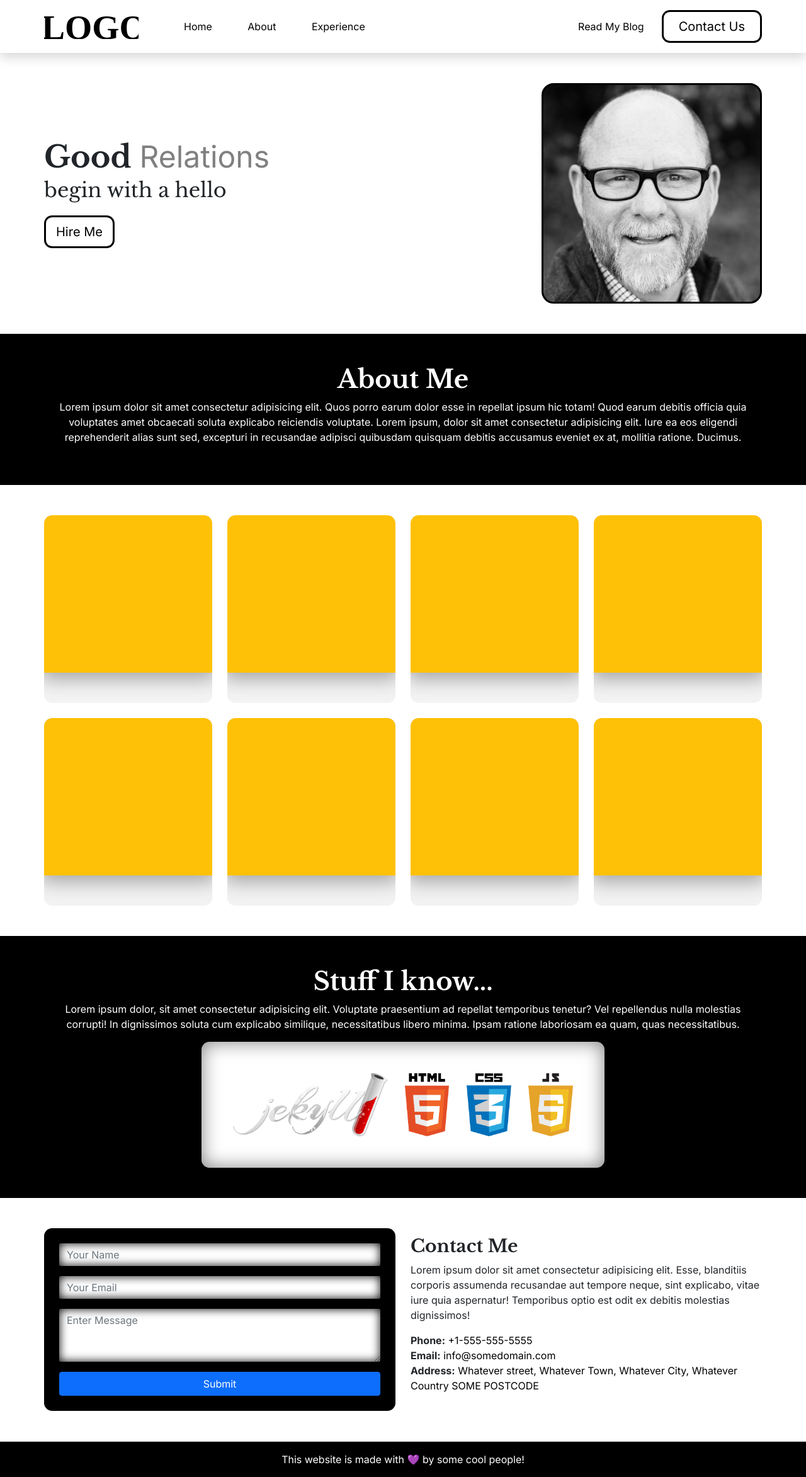
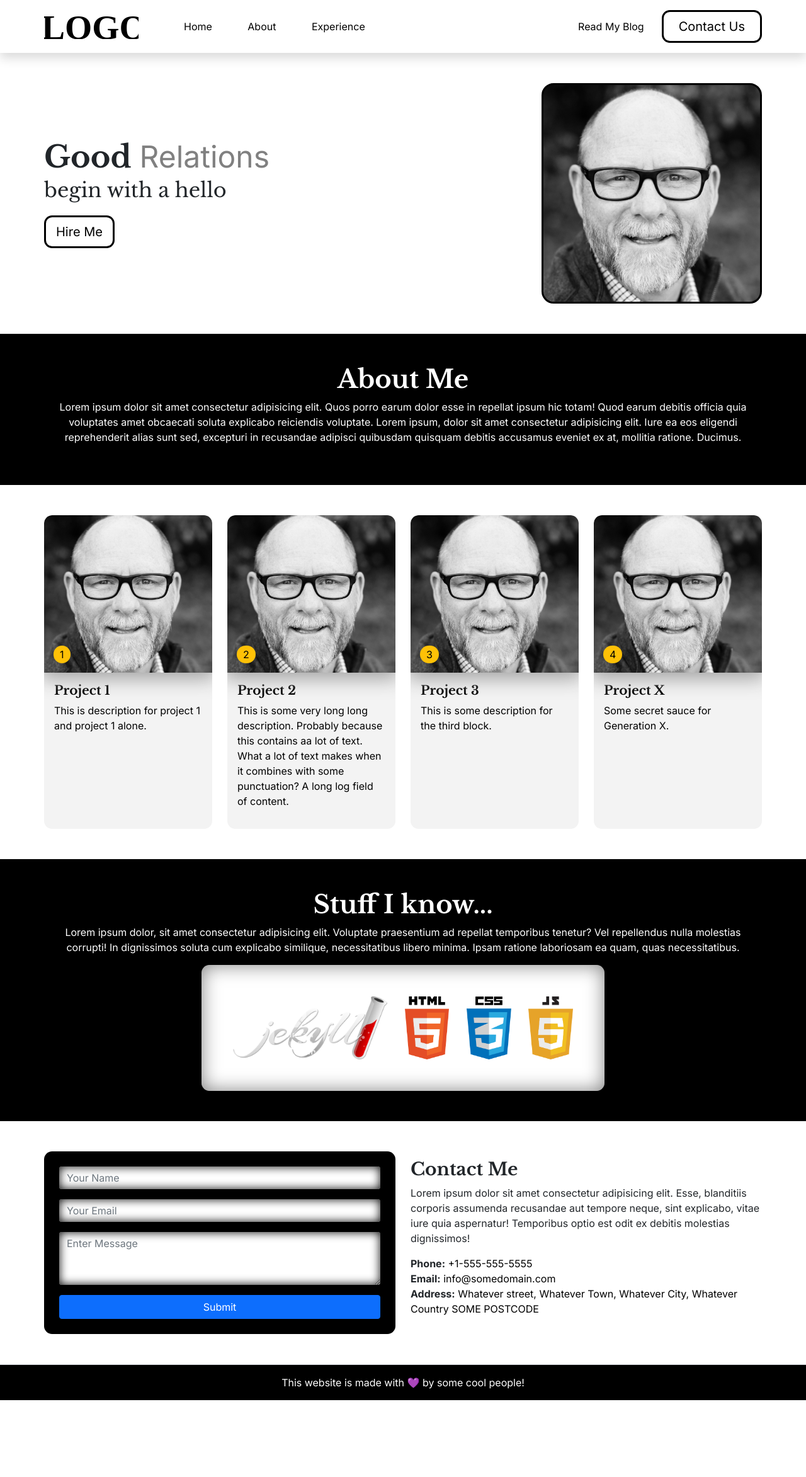
Before and after one commit to xhifi/jekyll-portfolio-site, a Jekyll site: the page built from index.html, in a window 1280 px wide. Shown: the whole page at 63% size. Built offline with Jekyll 4.4.1, drawn with Linux system fonts in a browser that asks for light colours; after the commit the page ends 2223 px from its top, so only the background shows below that.

Commit message:
Json Data fetching in Projects

```diff
--- /dev/null
+++ b/_data/allData.json
@@ -0,0 +1,83 @@
+{
+  "title": "Hello World",
+  "siteMetadata": {
+    "title": "My Portfolio Website",
+    "description": "This is some site description",
+    "socials": {
+      "facebook": {
+        "url": "https://www.facebook.com/",
+        "icon": "facebook"
+      },
+      "twitter": {
+        "url": "https://twitter.com/",
+        "icon": "twitter"
+      },
+      "phone": {
+        "url": "0203 6599254",
+        "icon": "phone"
+      },
+      "email": {
+        "url": "info@yourdomain.com",
+        "icon": "envelope"
+      },
+      "address": {
+        "url": "info@yourdomain.com",
+        "icon": "pin"
+      }
+    }
+  },
+  "pages": [
+    {
+      "title": "Home",
+      "path": "/",
+      "mainHeading": "Hi my name is Namrah Khan",
+      "mainText": "And I am a Graduate in Computer Sciences, currently working with more than 4 Languagesa and 8 Frameworks!"
+    },
+    {
+      "title": "About Me",
+      "path": "/about",
+      "mainHeading": "Graduate of Year 2022",
+      "mainText": "I excel in "
+    },
+    {
+      "title": "My Experience",
+      "path": "/experience",
+      "mainHeading": "",
+      "mainText": ""
+    },
+    {
+      "title": "My Blog",
+      "path": "/blog",
+      "mainHeading": "",
+      "mainText": ""
+    },
+    {
+      "title": "Hire Me",
+      "path": "/contact",
+      "mainHeading": "",
+      "mainText": ""
+    }
+  ],
+  "projects": [
+    {
+      "title": "Project 1",
+      "image": "media/images/placeholders/person.png",
+      "description": "This is description for project 1 and project 1 alone."
+    },
+    {
+      "title": "Project 2",
+      "image": "media/images/placeholders/person.png",
+      "description": "This is some very long long description. Probably because this contains aa lot of text. What a lot of text makes when it combines with some punctuation? A long log field of content."
+    },
+    {
+      "title": "Project 3",
+      "image": "media/images/placeholders/person.png",
+      "description": "This is some description for the third block."
+    },
+    {
+      "title": "Project X",
+      "image": "media/images/placeholders/person.png",
+      "description": "Some secret sauce for Generation X."
+    }
+  ]
+}
--- a/_includes/allCard.html
+++ /dev/null
@@ -1,3 +0,0 @@
-<div class="container">
-  <div class="row row-cols-3"></div>
-</div>
--- a/_includes/card.html
+++ /dev/null
@@ -1,2 +0,0 @@
-<h1>{{ include.name }}</h1>
-<p>{{ include.hero }}</p>
--- a/_includes/projects/project.html
+++ b/_includes/projects/project.html
@@ -1,17 +1,12 @@
 <div class="col-3 project-col">
   <a href="/" class="text-decoration-none text-main project-encapsulation">
     <div class="card h-100 project-card">
-      <div
-        class="bg-warning project-img"
-        style="background-image: url({{ site.baseurl }}{{ include.image }})"
-      >
-        {% if number != "" %}<span class="project-tag" style="color: white"
-          >{{ include.number }}</span
-        >{% endif %}
+      <div class="bg-warning project-img" style="background-image: url({{ site.baseurl }}{{ include.image }})">
+        {% if number != "" %}<span class="project-tag" style="color: white">{{ include.number }}</span>{% endif %}
       </div>
       <div class="card-body project-body">
         <h5 class="card-title project-title">{{ include.name }}</h5>
-        <p class="card-text project-text">{{ include.date }}</p>
+        <p class="card-text project-text">{{ include.text }}</p>
       </div>
     </div>
   </a>
--- a/_includes/projects/projects.html
+++ b/_includes/projects/projects.html
@@ -2,11 +2,8 @@
 include projects/project.html %} -->
 <div class="container-fluid px-0 projects-block">
   <div class="container px-0 projects-container">
-    <div class="row gx-4 gy-4 projects-row">
-      {% include projects/project.html %} {% include projects/project.html %} {%
-      include projects/project.html %} {% include projects/project.html %} {%
-      include projects/project.html %} {% include projects/project.html %} {%
-      include projects/project.html %} {% include projects/project.html %}
+    <div class="row gx-4 gy-4 row-cols-3 projects-row">
+      {% for item in site.data.allData.projects %} {% include projects/project.html name=item.title text=item.description image=item.image number=forloop.index %} {% endfor %}
     </div>
   </div>
 </div>
--- a/index.html
+++ b/index.html
@@ -3,5 +3,4 @@ layout: default
 title: Home Page
 ---
 
-{% include hero/hero.html %} {% include about/about.html %} {% include
-projects/projects.html %} {% include tech/tech.html %}
+{% include hero/hero.html %} {% include about/about.html %} {% include projects/projects.html %} {% include tech/tech.html %}
--- a/style/_projects.scss
+++ b/style/_projects.scss
@@ -16,7 +16,7 @@
             box-shadow: $box-shadow;
             position: relative;
             .project-tag {
-              color: $main;
+              color: $main !important;
               background-color: $warning;
               padding: 2px 10px 2px 10px;
               border-radius: $border-radius-lg;
```
Also changed, not shown: _data/moviesDB.yml (deleted, +0 -23 lines), _includes/buttons/button.html (deleted, +0 -14 lines), experience.html (+0 -12 lines), 4 other files.
